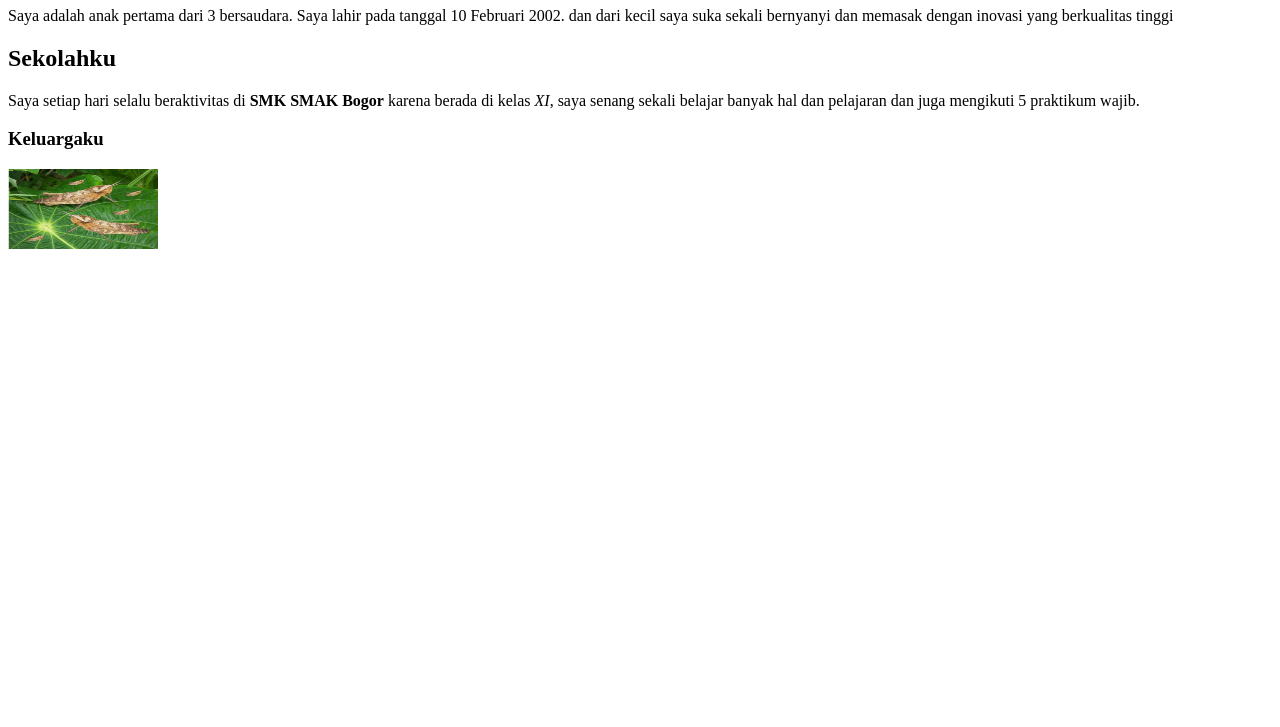
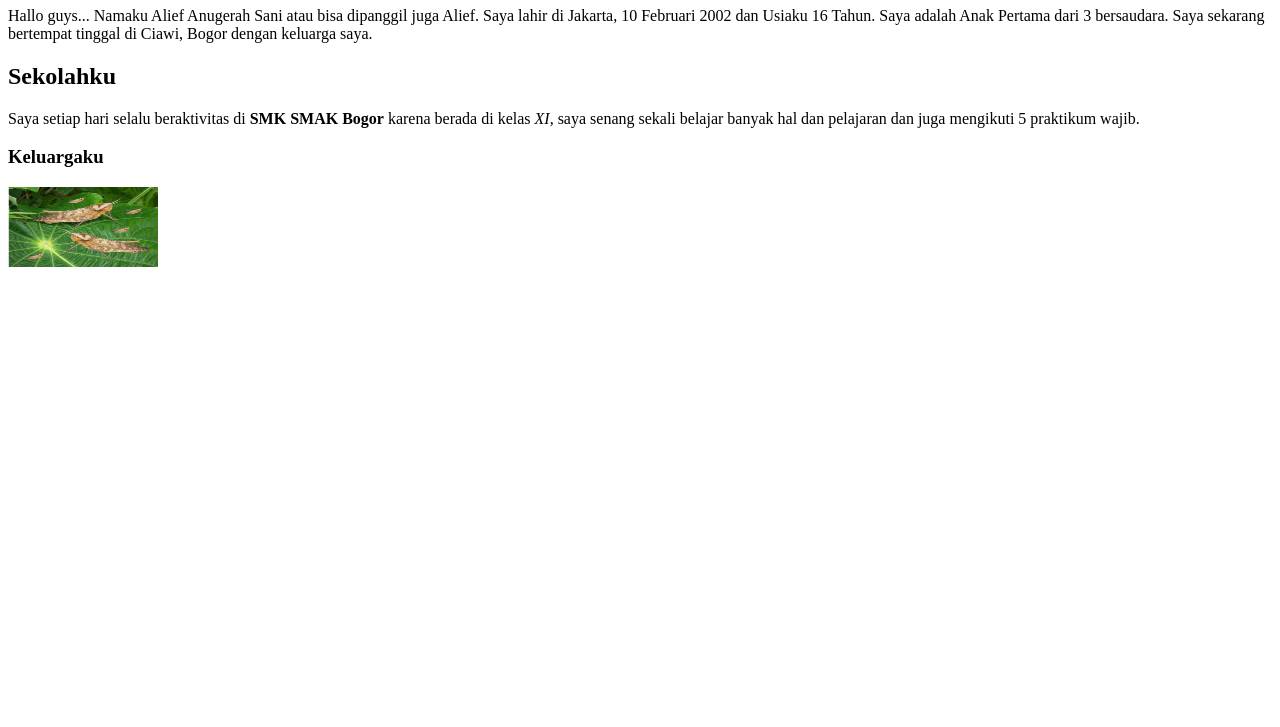
Before and after one commit to Aliefasani1002/Aliefasani1002.github.io, a plain HTML site: page index1.html in a window 1280 px wide. Shown: the part 73-800 px from the top of the page. Drawn offline with Linux system fonts and the light colour scheme.

Commit message:
Update index1.html

```diff
--- a/index1.html
+++ b/index1.html
@@ -5,7 +5,7 @@
 </head>
 <body>
 <h1>Tentang Saya</h1>
-<p lang="id"> Saya adalah anak pertama dari 3 bersaudara. Saya lahir pada tanggal 10 Februari 2002. dan dari kecil saya suka sekali bernyanyi dan memasak dengan inovasi yang berkualitas tinggi</p>
+<p lang="id"> Hallo guys... Namaku Alief Anugerah Sani atau bisa dipanggil juga Alief. Saya lahir di Jakarta, 10 Februari 2002 dan Usiaku 16 Tahun. Saya adalah Anak Pertama dari 3 bersaudara. Saya sekarang bertempat tinggal di Ciawi, Bogor dengan keluarga saya.</p>
 <h2>Sekolahku</h2>
 <p>Saya setiap hari selalu beraktivitas di <strong> SMK SMAK Bogor</strong> karena berada di kelas <em>XI</em>, saya senang sekali belajar banyak hal dan pelajaran dan juga mengikuti 5 praktikum wajib.</p>
 <h3>Keluargaku</h3>
```
